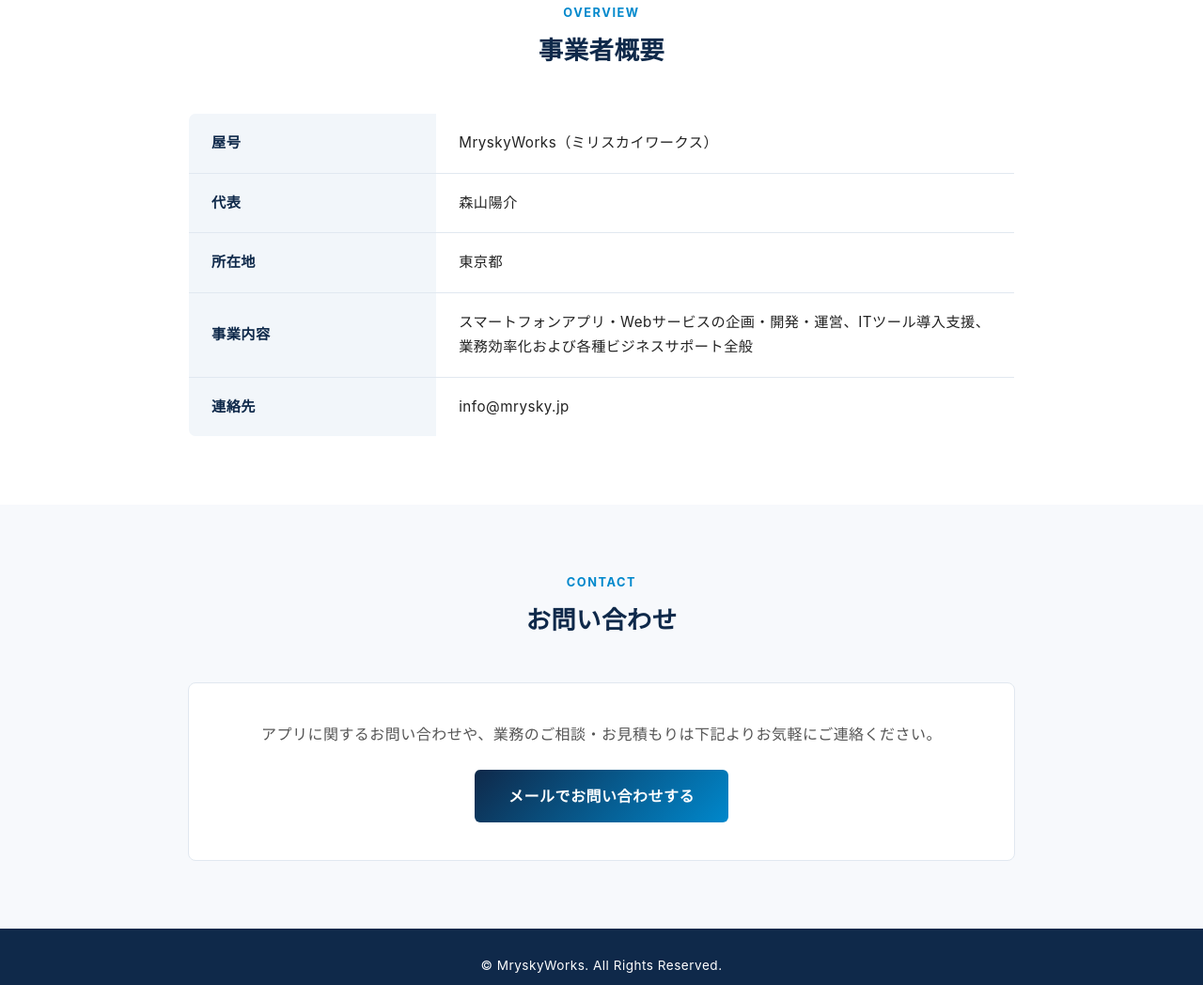
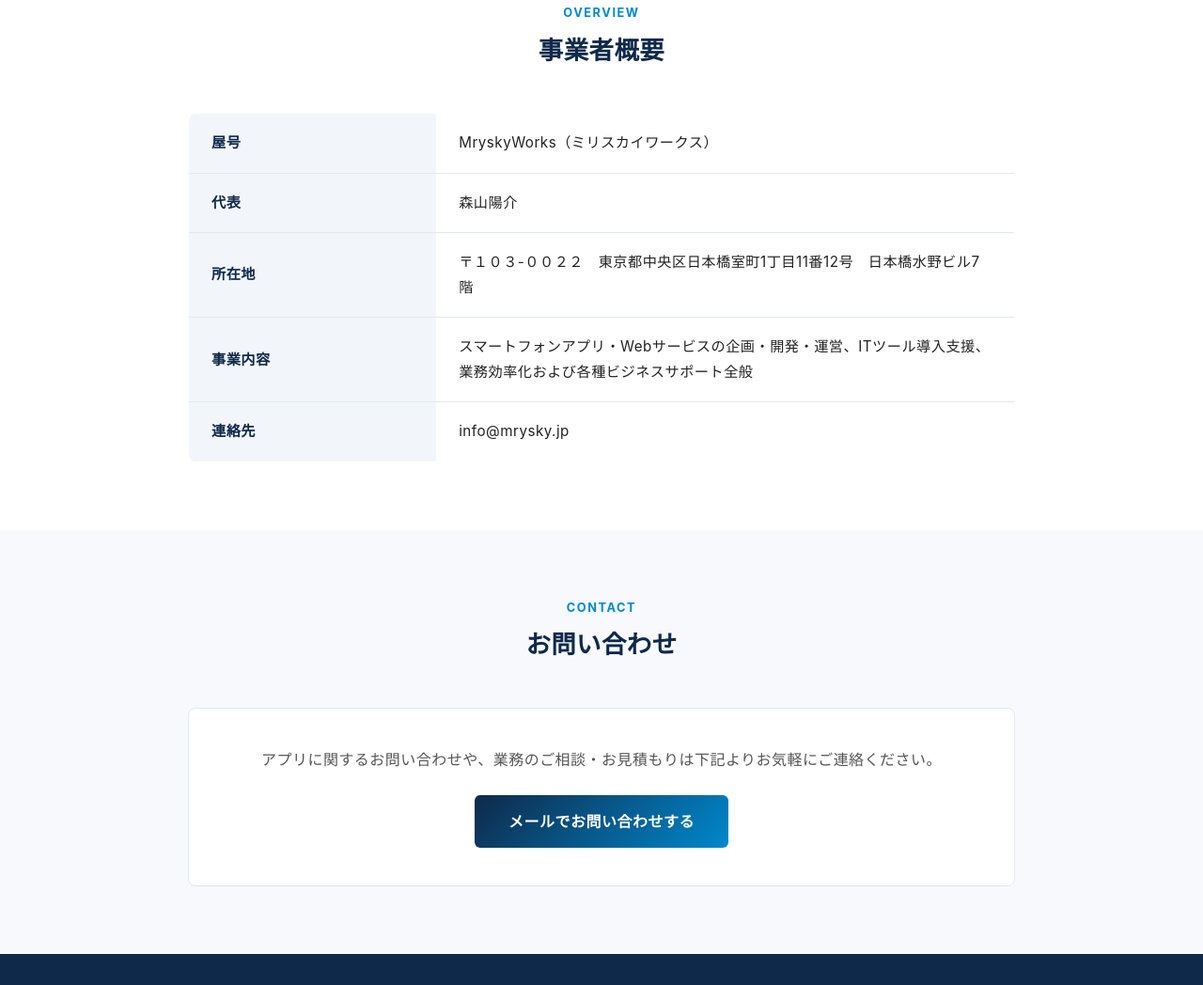
Before and after one commit to mryskyworks/mryskyworks.github.io, a plain HTML site: page index.html in a window 1280 px wide. Shown: the part 1612-2660 px from the top of the page at 94% size. Drawn offline with Linux system fonts and the light colour scheme.

Commit message:
Update address details in index.html

```diff
--- a/index.html
+++ b/index.html
@@ -429,7 +429,7 @@
         </tr>
         <tr>
           <th>所在地</th>
-          <td>東京都</td>
+          <td>〒１０３-００２２　東京都中央区日本橋室町1丁目11番12号　日本橋水野ビル7階</td>
         </tr>
         <tr>
           <th>事業内容</th>
```
